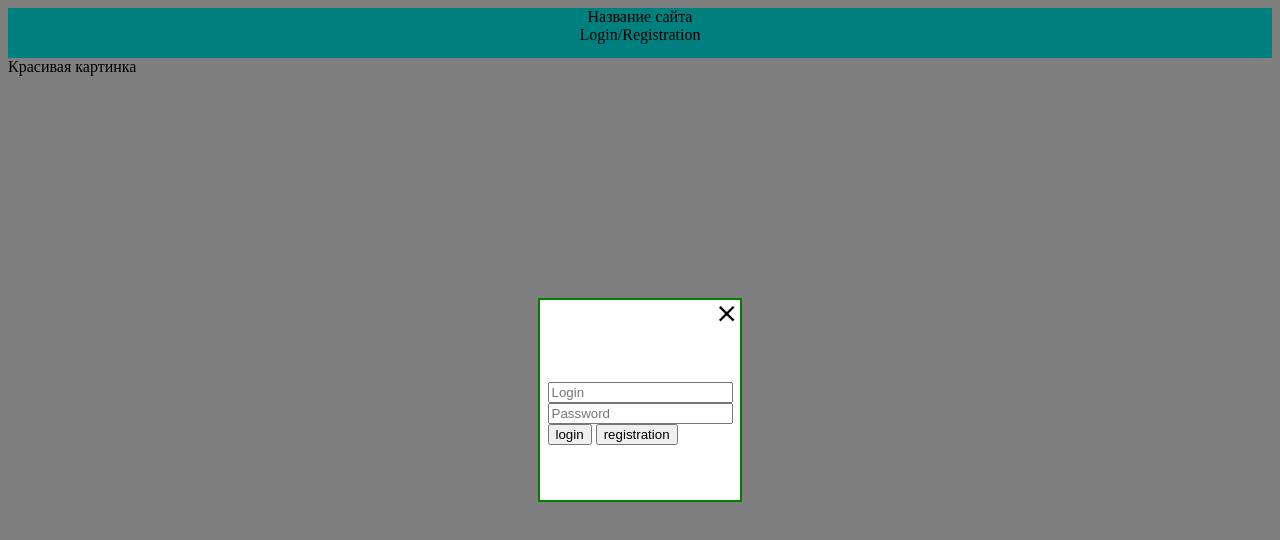
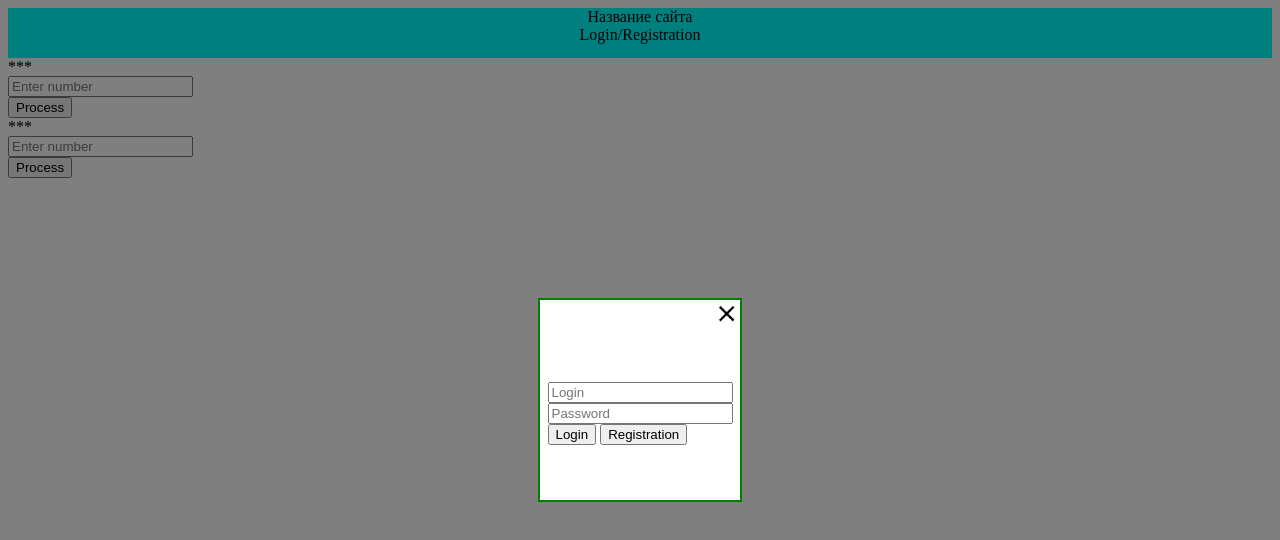
Before and after one commit to Tomashevskaya/JS2020, a plain HTML site: page index.html in a window 1280 px wide. Drawn offline with Linux system fonts and the light colour scheme.

Commit message:
Good view added

```diff
--- a/index.html
+++ b/index.html
@@ -13,7 +13,27 @@
 			</div>
 		</div>
 		<div class='content'>
-			Красивая картинка
+			<div class='encrypt'>
+				<span class='Result'>***</span>
+				<div>
+					<input type='number' placeholder='Enter number' class='data'/>
+				</div>
+				<div>
+					<input type='button' value='Process' class='Process'/>
+				</div>
+			</div>
+			<div>
+				<div class='coin'>
+					<span class='Result'>***</span>
+					<div>
+						<input type='number' placeholder='Enter number' class='data'/>
+					</div>
+					<div>
+						<input type='button' value='Process' class='Process'/>
+					</div>
+				</div>
+			</div>
+
 		</div>
 		<div class='login-popup'>
 			<div class='cover'></div>
@@ -31,8 +51,8 @@
 						<input type='password' placeholder='Password'/>
 					</div>
 					<div>
-						<input type='button' value='login'/>
-						<input type='button' value='registration'/>
+						<input type='button' value='Login'/>
+						<input type='button' value='Registration'/>
 					</div>
 				</div>
 				<div class='empty'></div>
```
